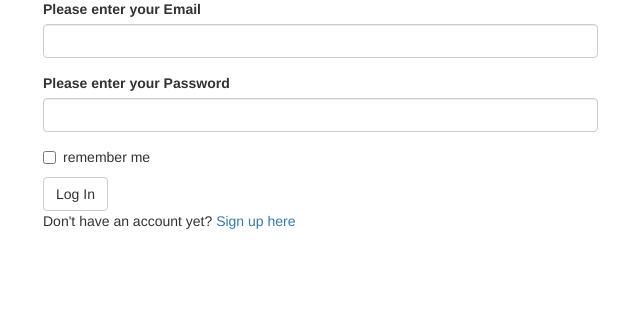
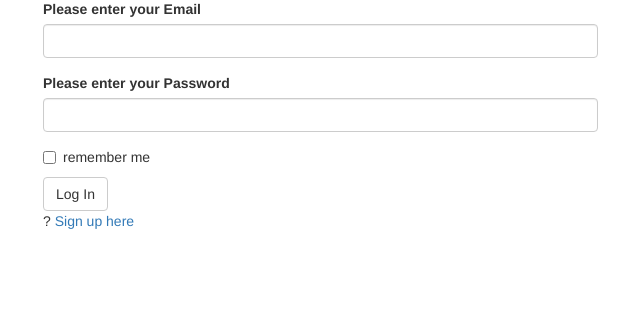
Before and after one commit to DannyMyles/NoteDown, a Flask app: page /login in a window 1280 px wide. Shown: the part 143-474 px from the top of the page, without its empty margins (222-862 px from the left). Run offline with Flask 2, Linux system fonts and the light colour scheme; parts of the project's set-up code (start-up, migrations or seed data) failed here and were passed over; some libraries are stand-ins or nearby versions.

Commit message:
added login  file

```diff
--- a/app/templates/auth/login.html
+++ b/app/templates/auth/login.html
@@ -14,7 +14,7 @@
       </div>
       {% endfor %}
       {{wtf.quick_form(login_form)}}
-      <p> Don't have an account yet? <a href="{{url_for('auth.register')}}">Sign up here</a></p>
+      <p> ? <a href="{{url_for('auth.register')}}">Sign up here</a></p>
     </div>
   </div>
 </div>
```
